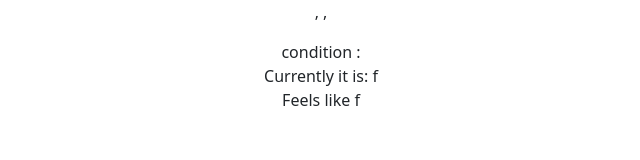
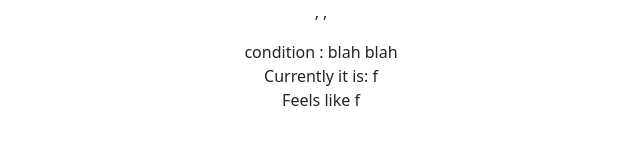
Before and after one commit to Purefallen11/weather-app-reatctjs, a React (Create React App) app: page / in a window 1280 px wide. Shown: the top 160 px of the page, without its empty margins (319-959 px from the left). Built offline with nearby package versions, Linux system fonts and the light colour scheme; no server answers.

Commit message:
test commit

```diff
--- a/src/WeatherCard.js
+++ b/src/WeatherCard.js
@@ -16,7 +16,7 @@ const WeatherCard = ({ current, location }) => {
 			</div>
 			<div>
 				<div>
-					condition :
+					condition : blah blah
 
 				</div>
 				<div>
```
